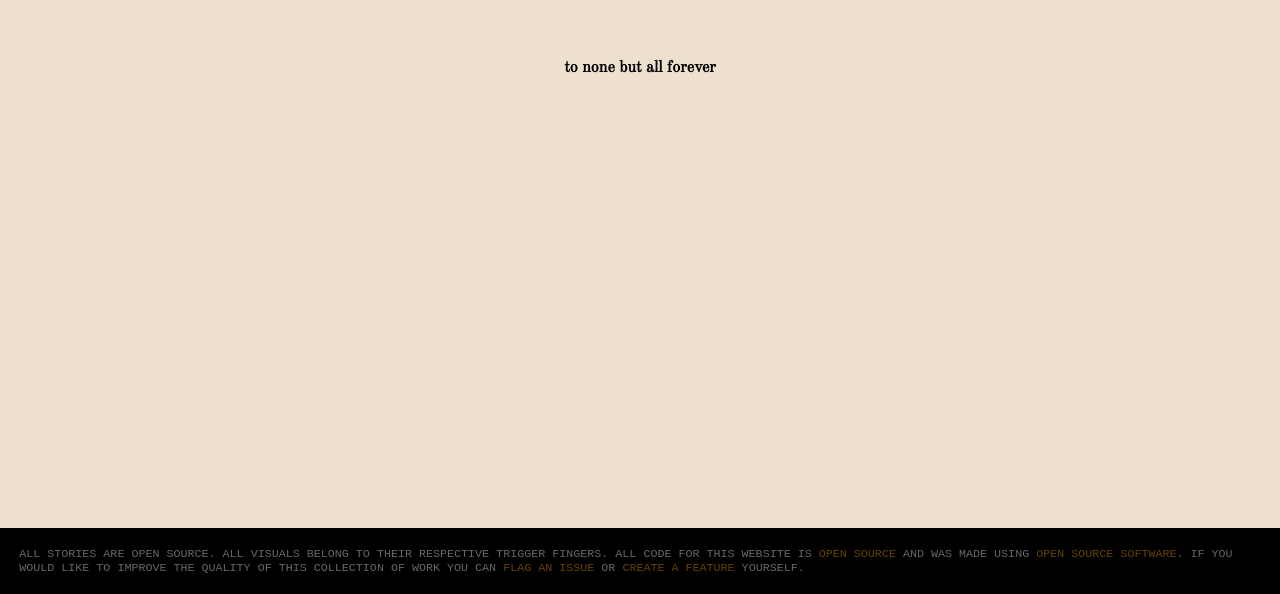
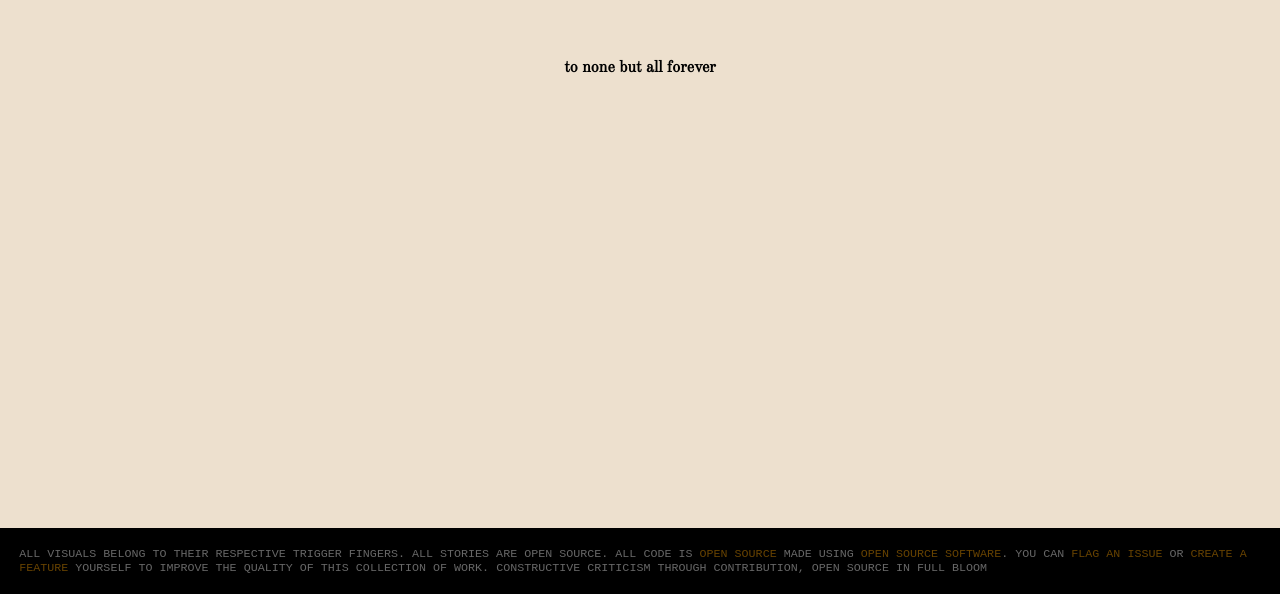
Before and after one commit to themeticus/themeticus.github.io, a plain HTML site: page index.html in a window 1280 px wide. Shown: the part 5131-5725 px from the top of the page. Drawn offline with nearby package versions, Linux system fonts and the light colour scheme.

Commit message:
footer copy shuffle

```diff
--- a/index.html
+++ b/index.html
@@ -1,7 +1,7 @@
 <!doctype html>
 <html>
 <head>
-	<title>themeticus</title>
+	<title>pixels on perspective</title>
 	<meta charset="UTF-8">
 	<!--<base href="https://themeticus.github.io/" target="_blank">
 	<link href='https://fonts.googleapis.com/css?family=Roboto:100' rel='stylesheet' type='text/css'>
@@ -143,7 +143,7 @@ to none but all forever</h4>
   </section>
 
 
-<div><span> all stories are open source. all visuals belong to their respective trigger fingers. all code for this website is <a href="https://github.com/themeticus/themeticus.github.io">open source</a> and was made using <a href="https://github.com/jquery/jquery">open</a> <a href="https://github.com/alvarotrigo/fullPage.js">source</a> <a href="https://github.com/alvarotrigo/multiscroll.js">software</a>. if you would like to improve the quality of this collection of work you can <a href="https://github.com/themeticus/themeticus.github.io/issues">flag an issue</a> or <a href="https://github.com/themeticus/themeticus.github.io/pulls">create a feature</a> yourself. <!-- criticise with contribution / praise with participation.--></span></div>
+<div><span>all visuals belong to their respective trigger fingers. all stories are open source. all code is <a href="https://github.com/themeticus/themeticus.github.io">open source</a> made using <a href="https://github.com/jquery/jquery">open</a> <a href="https://github.com/alvarotrigo/fullPage.js">source</a> <a href="https://github.com/alvarotrigo/multiscroll.js">software</a>.  you can <a href="https://github.com/themeticus/themeticus.github.io/issues">flag an issue</a> or <a href="https://github.com/themeticus/themeticus.github.io/pulls">create a feature</a> yourself to improve the quality of this collection of work. constructive criticism through contribution, open source in full bloom</span></div>
 
 </body>
 <script src="js/app.js"></script>
```
